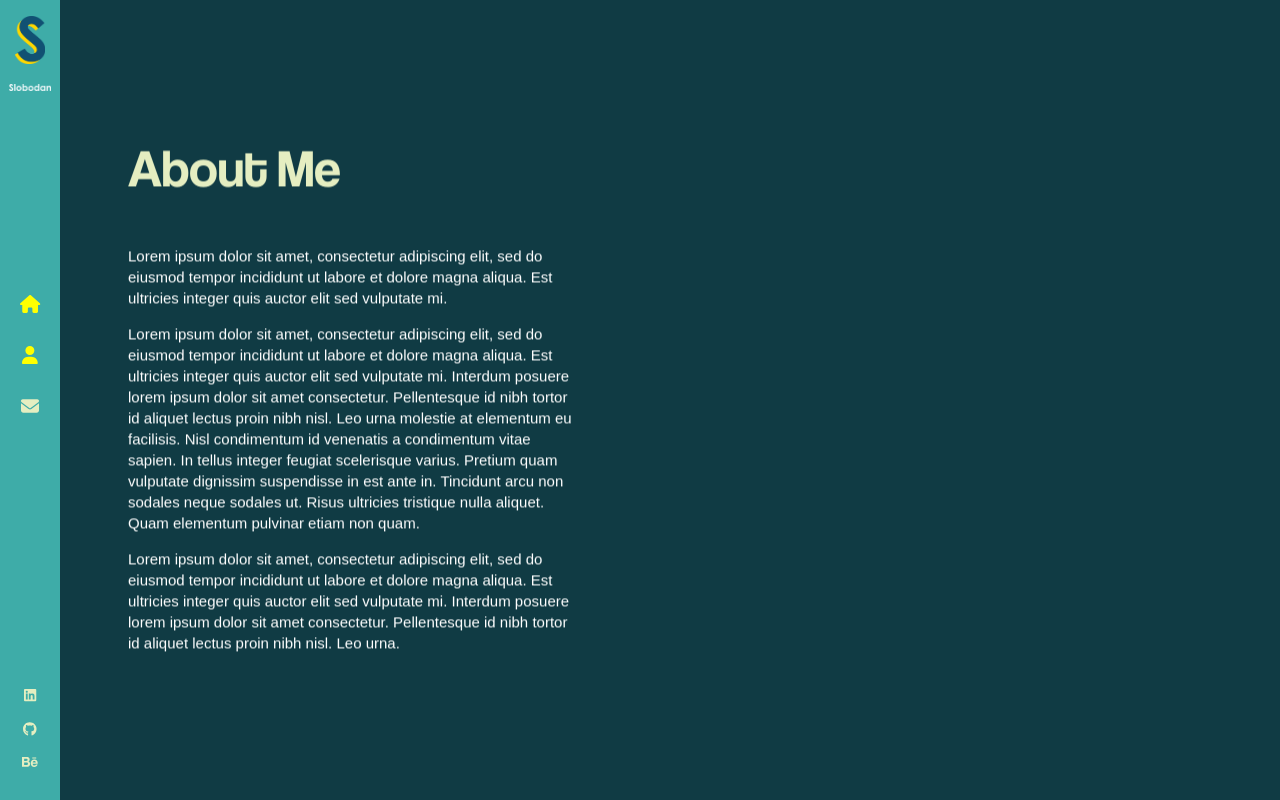
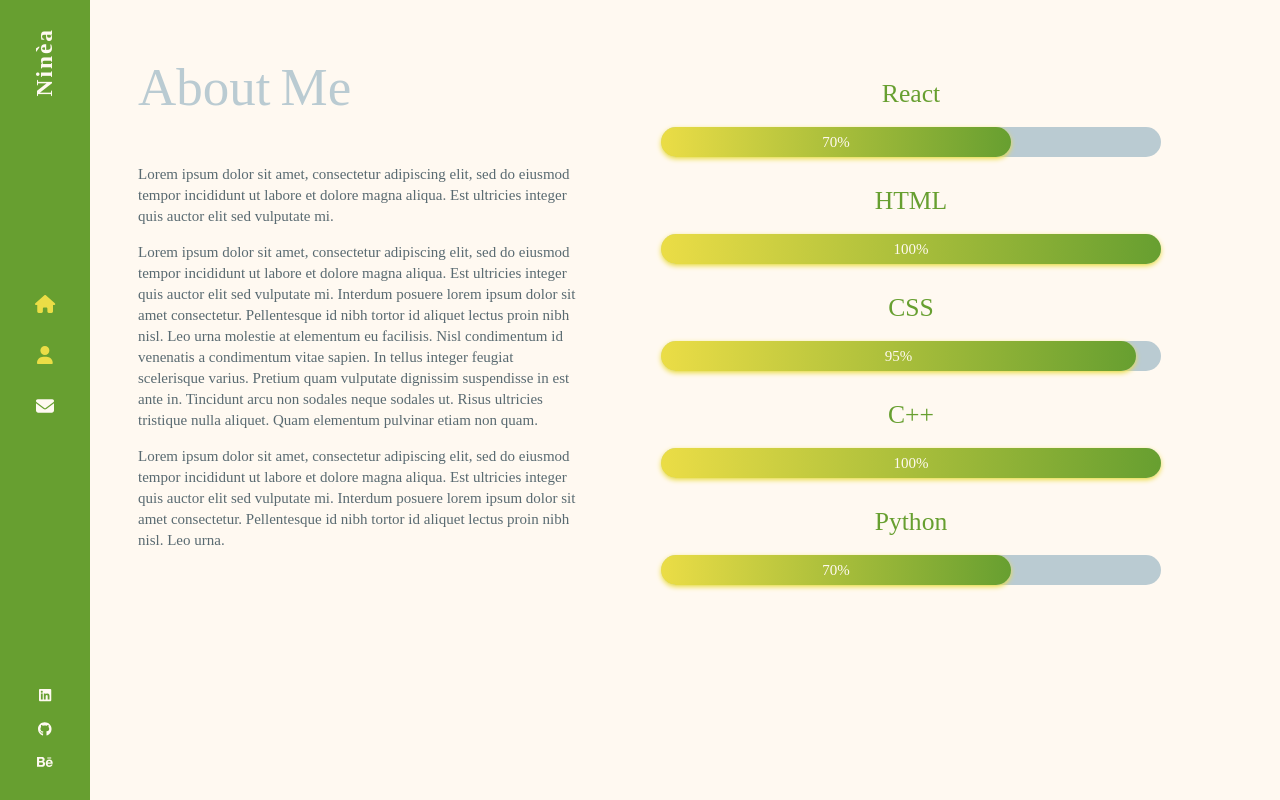
Before and after one commit to ninea-anasovi/Portfolio_Website, a React (Create React App) app: page /about in a window 1280 px wide. Shown: the top 800 px of the page. Built offline with nearby package versions, Linux system fonts and the light colour scheme.

Commit message:
changed design almost finished

```diff
--- a/src/App.scss
+++ b/src/App.scss
@@ -1,8 +1,8 @@
-$hoverColor: yellow;
-$backgroundColor: #103b44;
-$accentLight: #e5eec1;
-$accent: #a2d4ab;
-$accentDark: #3eaca8;
+$hoverColor: #EBDD46;
+$backgroundColor: #FFF9F1;
+$accentLight: #BACBD2;
+$accent: #596A71;
+$accentDark: #679F30;
 
 @import 'animate.css';
 
@@ -12,13 +12,13 @@ $accentDark: #3eaca8;
 }
 
 @font-face {
-  font-family: 'La Belle Aurore';
-  src: url('assets/fonts/LaBelleAurore.woff2') format('woff2');
+  font-family: 'Champagne & Limousines';
+  src: url('assets/fonts/Champagne & Limousines.ttf') format('ttf');
 }
 
 @font-face {
-  font-family: 'Coolvetica';
-  src: url('assets/fonts/CoolveticaRg-Regular.woff2') format('woff2');
+  font-family: 'Galgine';
+  src: url('assets/fonts/Galgine.otf') format('otf');
 }
 
 
--- a/src/components/About/index.js
+++ b/src/components/About/index.js
@@ -1,6 +1,7 @@
 import React, { useState, useEffect } from 'react'
 import './index.scss'
 import AnimatedLetters from '../AnimatedLetters'
+import ProgressBar from '../ProgressBar'
 
 export default function About() {
 
@@ -15,8 +16,8 @@ export default function About() {
    }, [])
 
   return (
-    <div className='container about-page'>
-      <div className='text-zone'>
+    <div className='container about-page flex-container'>
+      <div className='text-zone flex-left'>
 
         <h1>
           <AnimatedLetters inputText={'About Me'} time={15} letterClass={letterClass}/>
@@ -33,7 +34,19 @@ export default function About() {
         <p>
           Lorem ipsum dolor sit amet, consectetur adipiscing elit, sed do eiusmod tempor incididunt ut labore et dolore magna aliqua. Est ultricies integer quis auctor elit sed vulputate mi. Interdum posuere lorem ipsum dolor sit amet consectetur. Pellentesque id nibh tortor id aliquet lectus proin nibh nisl. Leo urna.
         </p>
+      </div>
 
+      <div className='skill-bars flex-right'>
+        <p className='skill-lable'>React</p>
+        <ProgressBar done="70"/>
+        <p className='skill-lable'>HTML</p>
+        <ProgressBar done="100"/>
+        <p className='skill-lable'>CSS</p>
+        <ProgressBar done="95"/>
+        <p className='skill-lable'>C++</p>
+        <ProgressBar done="100"/>
+        <p className='skill-lable'>Python</p>
+        <ProgressBar done="70"/>
       </div>
     </div>
   )
--- a/src/components/About/index.scss
+++ b/src/components/About/index.scss
@@ -0,0 +1,26 @@
+@import '../../App.scss';
+
+.flex-container {
+    display: flex;
+    flex-direction: row;
+  }
+
+  .flex-left {
+    width: 35%;
+    height: 100vh;
+    margin: 5px;
+    padding: 5px;
+  }
+
+  .flex-right {
+    width: 50%;
+    margin: 5px;
+    padding: 5px;
+  }
+
+.skill-lable {
+    font-family: 'Champagne & Limousines';
+    font-size: 0.8rem;
+    color: $accentDark;
+    text-align: center;
+}
--- a/src/components/Contact/index.js
+++ b/src/components/Contact/index.js
@@ -1,4 +1,5 @@
 import React, {useState, useEffect} from 'react'
+import Loader from 'react-loaders'
 import AnimatedLetters from '../AnimatedLetters'
 import './index.scss'
 
@@ -11,19 +12,44 @@ function Contact() {
         setTimeout(() => {
             setLetterClass('text-animate-hover')
             console.log(letterClass)
-        }, 2000)
+        }, 2700)
   }, [])
 
   return (
-    <div className='container about-page'>
+    <div className='container contact-page'>
       <div className='text-zone'>
         <h1>
-          <AnimatedLetters letterClass={letterClass} inputText={'Contact Me'} index={15} />
+          <AnimatedLetters letterClass={letterClass} inputText={'Contact Me'} time={15} />
         </h1>
+        <p>
+          Lorem ipsum dolor sit amet, consectetur adipiscing elit, sed do eiusmod tempor incididunt ut
+          labore et dolore magna aliqua. Est ultricies integer quis auctor elit sed vulputate mi.
+        </p>
 
-        <form>
+        <div className='contact-form'>
+          <form>
+            <ul>
+              <li className='half'>
+                <input type='text' name='name' placeholder='Name' required/>
+              </li>
+              <li className='half'>
+                <input type='email' name='email' placeholder='Email' required/>
+              </li>
+              <li>
+                <input type='text' name='subjact' placeholder='Subject' required/>
+              </li>
+              <li>
+                <textarea name='message' placeholder='Message' required/>
+              </li>
+              <li >
+                <input  type='submit' className='flat-button' value='SEND'/>
+              </li>
+            </ul>
+          </form>
+        </div>
 
-        </form>
+        <Loader type="pacman"/>
+
       </div>
 
     </div>
--- a/src/components/Home/index.js
+++ b/src/components/Home/index.js
@@ -22,7 +22,7 @@ const Home = () => {
             <div className='text-zone'>
                 <h1>
                     <AnimatedLetters letterClass={letterClass} inputText={
-                        "Hi,\nI'm Ninea!\nWeb Developer"
+                        "Hi,\nI'm Ninèa!\nWeb Developer"
                     } time={10}/>
 
                 </h1>
--- a/src/components/Home/index.scss
+++ b/src/components/Home/index.scss
@@ -5,16 +5,16 @@
         position: absolute;
         top: 50%;
         transform: translateY(-50%);
-        width: 40%;
+        width: 50%;
         max-height: 90%;
     }
 
     h1 {
-        color: $accentLight;
+        color: $accent;
         font-size: 2.5rem;
-        line-height: 2.5rem;
+        line-height: 2.9rem;
         margin: 0;
-        font-family: 'Coolvetica';
+        font-family: 'Galgine';
         font-weight: 400;
         animation: fadeIn 1.5s backwards;
         letter-spacing: 3px;
@@ -22,32 +22,32 @@
     }
 
     h2 {
-        color: $accent;
+        color: $accentLight;
         margin-top: 30px;
-        font-weight: 400;
-        font-size: 0.75rem;
-        font-family: sans-serif;
-        letter-spacing: 3px;
+        font-size: 1rem;
+        font-family: 'Champagne & Limousines';
+        letter-spacing: 2px;
         animation: fadeIn 2s backwards;
         margin-bottom: 45px;
     }
 
     .flat-button {
         text-decoration: none;
-        color: $hoverColor;
-        font-size: 14px;
+        color: $accentDark;
+        font-size: 20px;
         font-weight: 400;
-        letter-spacing: 4px;
-        font-family: sans-serif;
+        letter-spacing: 2px;
+        font-family: 'Champagne & Limousines';
         animation: fadeIn 2.4s backwards;
-        border: solid $hoverColor 1px;
-        margin-top: 125px;
-        padding: 20px 20px;
+        border: solid $accentDark 3px;
+        border-radius: 15px;
+        margin-top: 150px;
+        padding: 20px 40px;
         box-shadow: inset 0px 0px 0px $backgroundColor;
         transition: all 0.1s !important;
 
         &:hover {
-            box-shadow: inset 180px 0px 0px $hoverColor;
+            box-shadow: inset 300px 0px 0px $accentDark;
             color: $backgroundColor;
         }
     }
--- a/src/components/Layout/index.scss
+++ b/src/components/Layout/index.scss
@@ -19,7 +19,7 @@
     bottom: 0;
     left: 120px;
     font-size: 1.2rem;
-    font-family: "La Belle Aurore";
+    font-family: 'Champagne & Limousines';
 }
 
 .bottom-tag-html {
@@ -41,19 +41,19 @@
     animation-delay: 1s;
 }
 
-.about-page {
+.about-page, .contact-page {
     .text-zone {
-        position: absolute;
-        top:50%;
-        transform: translateY(-50%);
-        width: 35%;
+        // position: absolute;
+        // top:50%;
+        // transform: translateY(-50%);
+        // width: 35%;
         vertical-align: middle;
         display: table-cell;
         max-height: 90%;
 
         h1{
             font-size: 53px;
-            font-family: 'Coolvetica';
+            font-family: 'Galgine';
             color: $accentLight;
             font-weight: 400;
             position: relative;
@@ -64,10 +64,11 @@
 
         p {
             font-size: 15px;
-            font-family: sans-serif;
+            font-family: 'Champagne & Limousines';
             font-weight: 300;
             min-width: fit-content;
             animation: pulse 1s;
+            color: $accent;
 
             @for $i from 1 through 3 {
                 &:nth-of-type(#{$i}) {
--- /dev/null
+++ b/src/components/ProgressBar/index.js
@@ -0,0 +1,27 @@
+import './index.scss'
+
+import React, { useState } from 'react'
+
+
+const ProgressBar = ({done}) => {
+	const [style, setStyle] = useState({});
+
+	setTimeout(() => {
+		const newStyle = {
+			opacity: 1,
+			width: `${done}%`
+		}
+
+		setStyle(newStyle);
+	}, 200);
+
+	return (
+		<div className="progress">
+			<div className="progress-done" style={style}>
+				{done}%
+			</div>
+		</div>
+	)
+}
+
+export default ProgressBar;
--- /dev/null
+++ b/src/components/ProgressBar/index.scss
@@ -0,0 +1,31 @@
+@import '../../App.scss';
+
+* {
+	box-sizing: border-box;
+}
+
+.progress {
+	background-color: $accentLight;
+	border-radius: 20px;
+	position: relative;
+	margin: 5px auto;
+	margin-top: -10px;
+	height: 30px;
+	width: 500px;
+}
+
+.progress-done {
+	background: linear-gradient(to left, $accentDark, $hoverColor);
+	box-shadow: 0 3px 3px -5px $accentDark,  0 2px 5px $hoverColor;
+	border-radius: 20px;
+	color: $backgroundColor;
+	font-family: 'Champagne & Limousines' ;
+	font-size: 15px;
+	display: flex;
+	align-items: center;
+	justify-content: center;
+	height: 100%;
+	width: 0;
+	opacity: 0;
+	transition: 1s ease 0.3s;
+}
--- a/src/components/Sidebar/index.js
+++ b/src/components/Sidebar/index.js
@@ -13,8 +13,9 @@ import { faBehance, faGithub, faLinkedin } from '@fortawesome/free-brands-svg-ic
     <div className='nav-bar'>
 
         <Link to='/' className='logo'>
-            <img src={LogoS} alt ='logo'/>
-            <img className='sub-logo' src={LogoSubtite} alt ='logo'/>
+          <h3>
+            Ninèa
+          </h3>
         </Link>
 
       <nav>
--- a/src/components/Sidebar/index.scss
+++ b/src/components/Sidebar/index.scss
@@ -2,7 +2,7 @@
 
 .nav-bar {
     background-color: $accentDark;
-    width: 60px;
+    width: 7%;
     height: 100%;
     position: absolute;
     top: 0;
@@ -12,6 +12,15 @@
     .logo {
         display: block;
         padding: 8px 0;
+        writing-mode: tb-rl;
+        transform: rotate(-180deg);
+        text-decoration: none;
+        font-family: 'Galgine';
+        font-size: 20px;
+        letter-spacing: 2px;
+        color: $backgroundColor;
+        margin: auto;
+        margin-top: 20px;
 
 
         img {
@@ -39,10 +48,11 @@
         width: 100%;
 
 
+
         a {
             font-size: 18px;
             display: block;
-            color: $accentLight;
+            color: $backgroundColor;
             line-height: 51px;
             height: 51px;
             position: relative;
@@ -56,7 +66,7 @@
             }
 
             &:hover {
-                color: $accentLight;
+                color: $backgroundColor;
 
                 svg {
                     opacity: 0;
@@ -70,7 +80,7 @@
 
             &:after {
                     content: '';
-                    font-size: 7px;
+                    font-size: 10px;
                     letter-spacing: 2px;
                     position: absolute;
                     bottom: 0;
@@ -80,6 +90,8 @@
                     opacity: 0;
                     transition: all 0.3s ease-out;
                     -webkit-transition: all 0.3s ease-out;
+                    font-family: 'Champagne & Limousines';
+                    font-size: 12px;
             }
 
             &:first-child {
@@ -123,7 +135,7 @@
                 padding: 7px;
                 display: block;
                 font-size: 14px;
-                color: $accentLight;
+                color: $backgroundColor;
 
                 &:hover svg{
                     color: $hoverColor;
```
Also changed, not shown: src/components/Contact/index.scss (+87 -1 lines), src/assets/fonts/Champagne & Limousines.ttf (added), src/assets/fonts/Galgine.otf (added).
